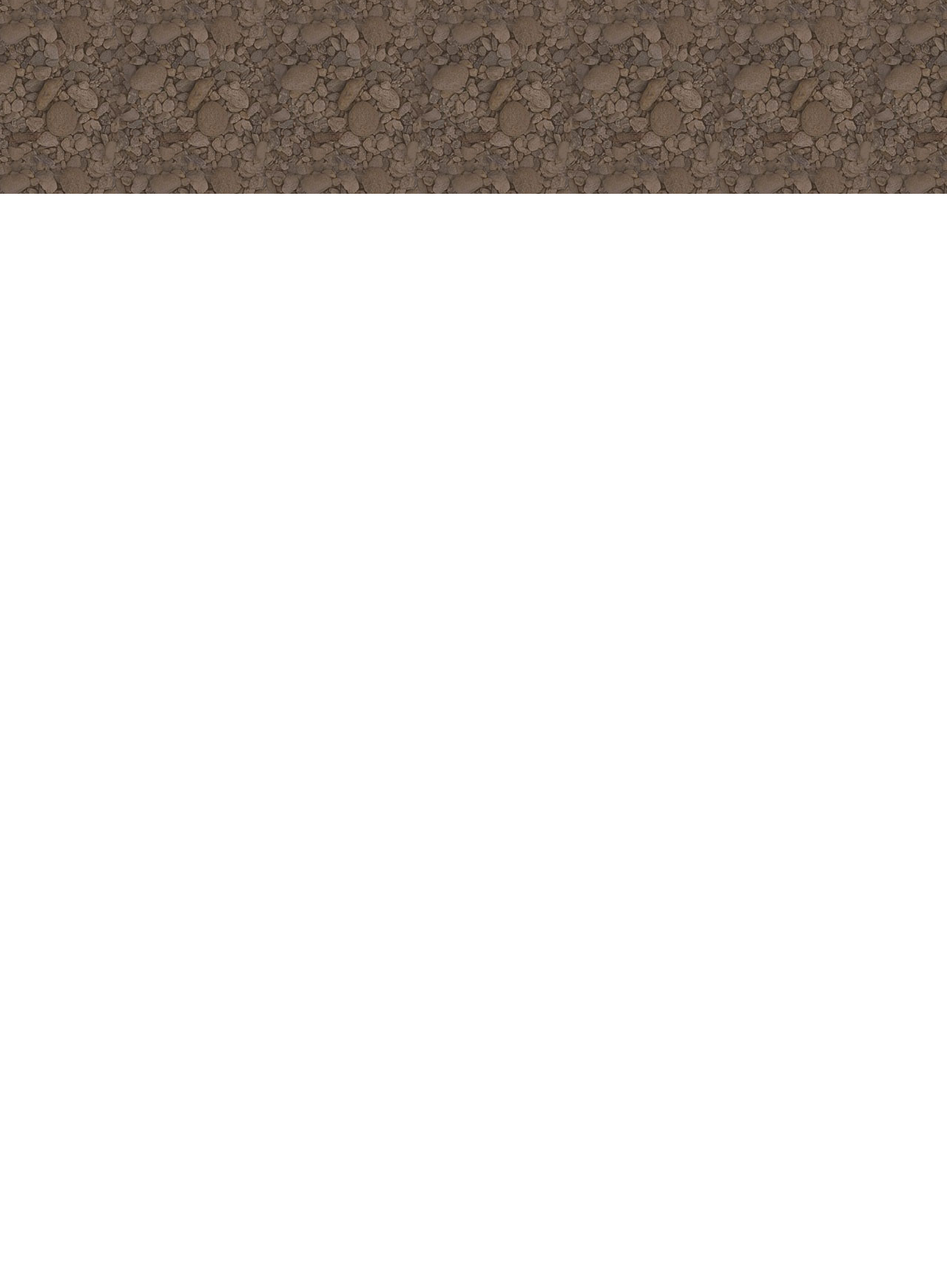
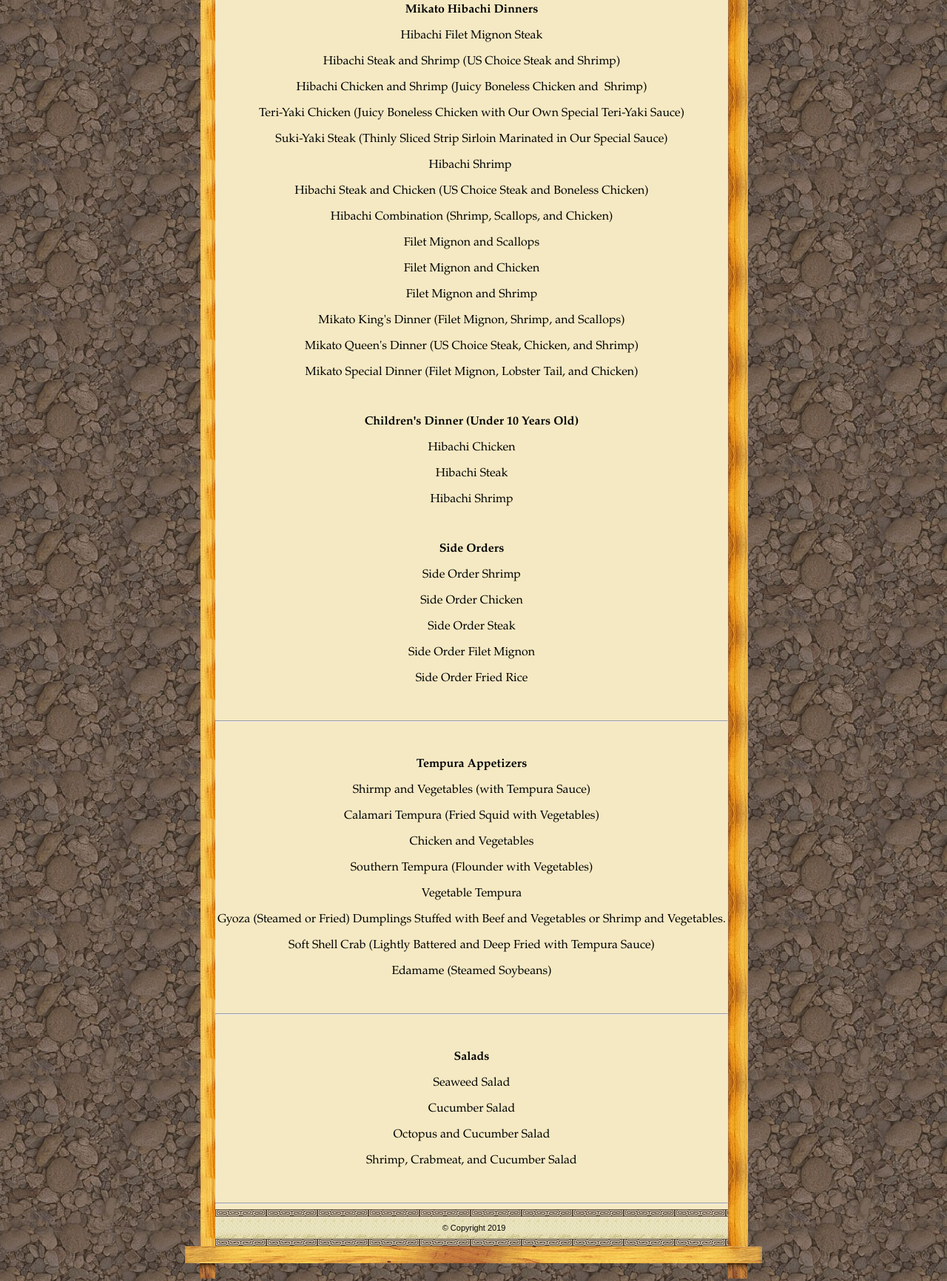
Before and after one commit to walterlee7/mikato, a website: page build/hibachi-menu.html in a window 1280 px wide. Shown: the part 538-2270 px from the top of the page at 74% size. Before the commit the page ends 800 px from the top, so only its background shows below. Drawn offline with Linux system fonts and the light colour scheme.

Commit message:
hibachi menu cleanup

```diff
--- a/build/hibachi-menu.html
+++ b/build/hibachi-menu.html
@@ -107,159 +107,113 @@
                     </tr>
                 </table>
 
-                <!-- <table id="table-bottom" background="img/content-bg.gif">
+                <table id="table-bottom">
                     <tr>
                         <td>
                             <br>
                             <p>
-                                <font class="Title_Content">Hibachi Menu</font><br>
-                                <p align="center">&nbsp;</p>
-                                <p align="center">&nbsp;</p>
+                                <p class="Title_Content">Hibachi Menu</p>
+                                <br>
                                 <hr />
-                                <p align="center">&nbsp;</p>
-                                <p align="center"><span
-                                        style="font-family: &#039;book antiqua&#039;, palatino; font-size: medium;"><strong>DINNER
+                                <p><span style="font-family: Book Antiqua, Palatino, serif; font-size: medium;"><strong>DINNER
                                             - APPETIZERS - SALADS</strong></span></p>
-                                <p align="center">&nbsp;</p>
-                                <p align="center"><span
-                                        style="font-family: &#039;book antiqua&#039;, palatino; font-size: medium;">ALL
+                                <p>&nbsp;</p>
+                                <p><span style="font-family: Book Antiqua, Palatino, serif; font-size: medium;">ALL
                                         ENTREES come with Soup, Salad, Vegetables, Fried Rice, and Dessert.</span></p>
-                                <p align="center">&nbsp;</p>
-                                <p align="center">&nbsp;</p>
-                                <p align="center">&nbsp;</p>
                                 <hr />
-                                <p align="center">&nbsp;</p>
-                                <p align="center"><span
-                                        style="font-family: &#039;book antiqua&#039;, palatino; font-size: medium;"><strong>Mikato
+                                <p><span style="font-family: Book Antiqua, Palatino, serif; font-size: medium;"><strong>Mikato
                                             Hibachi Dinners</strong></span></p>
-                                <p align="center"><span
-                                        style="font-family: &#039;book antiqua&#039;, palatino; font-size: medium;">Hibachi
+                                <p><span style="font-family: Book Antiqua, Palatino, serif; font-size: medium;">Hibachi
                                         Filet Mignon Steak</span></p>
-                                <p align="center"><span
-                                        style="font-family: &#039;book antiqua&#039;, palatino; font-size: medium;">Hibachi
+                                <p><span style="font-family: Book Antiqua, Palatino, serif; font-size: medium;">Hibachi
                                         Steak and Shrimp (US Choice Steak and Shrimp)</span></p>
-                                <p align="center"><span
-                                        style="font-family: &#039;book antiqua&#039;, palatino; font-size: medium;">Hibachi
+                                <p><span style="font-family: Book Antiqua, Palatino, serif; font-size: medium;">Hibachi
                                         Chicken and Shrimp (Juicy Boneless Chicken and&nbsp; Shrimp)</span></p>
-                                <p align="center"><span
-                                        style="font-family: &#039;book antiqua&#039;, palatino; font-size: medium;">Teri-Yaki
+                                <p><span style="font-family: Book Antiqua, Palatino, serif; font-size: medium;">Teri-Yaki
                                         Chicken (Juicy Boneless Chicken with Our Own Special Teri-Yaki Sauce)</span></p>
-                                <p align="center"><span
-                                        style="font-family: &#039;book antiqua&#039;, palatino; font-size: medium;">Suki-Yaki
+                                <p><span style="font-family: Book Antiqua, Palatino, serif; font-size: medium;">Suki-Yaki
                                         Steak (Thinly Sliced Strip Sirloin Marinated in Our Special Sauce)</span></p>
-                                <p align="center"><span
-                                        style="font-family: &#039;book antiqua&#039;, palatino; font-size: medium;">Hibachi
+                                <p><span style="font-family: Book Antiqua, Palatino, serif; font-size: medium;">Hibachi
                                         Shrimp&nbsp;</span></p>
-                                <p align="center"><span
-                                        style="font-family: &#039;book antiqua&#039;, palatino; font-size: medium;">Hibachi
+                                <p><span style="font-family: Book Antiqua, Palatino, serif; font-size: medium;">Hibachi
                                         Steak and Chicken (US Choice Steak and Boneless Chicken)</span></p>
-                                <p align="center"><span
-                                        style="font-family: &#039;book antiqua&#039;, palatino; font-size: medium;">Hibachi
+                                <p><span style="font-family: Book Antiqua, Palatino, serif; font-size: medium;">Hibachi
                                         Combination (Shrimp, Scallops, and Chicken)</span></p>
-                                <p align="center"><span
-                                        style="font-family: &#039;book antiqua&#039;, palatino; font-size: medium;">Filet
+                                <p><span style="font-family: Book Antiqua, Palatino, serif; font-size: medium;">Filet
                                         Mignon and Scallops</span></p>
-                                <p align="center"><span
-                                        style="font-family: &#039;book antiqua&#039;, palatino; font-size: medium;">Filet
+                                <p><span style="font-family: Book Antiqua, Palatino, serif; font-size: medium;">Filet
                                         Mignon and Chicken</span></p>
-                                <p align="center"><span
-                                        style="font-family: &#039;book antiqua&#039;, palatino; font-size: medium;">Filet
+                                <p><span style="font-family: Book Antiqua, Palatino, serif; font-size: medium;">Filet
                                         Mignon and Shrimp</span></p>
-                                <p align="center"><span
-                                        style="font-family: &#039;book antiqua&#039;, palatino; font-size: medium;">Mikato
+                                <p><span style="font-family: Book Antiqua, Palatino, serif; font-size: medium;">Mikato
                                         King&#039;s Dinner (Filet Mignon, Shrimp, and Scallops)</span></p>
-                                <p align="center"><span
-                                        style="font-family: &#039;book antiqua&#039;, palatino; font-size: medium;">Mikato
+                                <p><span style="font-family: Book Antiqua, Palatino, serif; font-size: medium;">Mikato
                                         Queen&#039;s Dinner (US Choice Steak, Chicken, and Shrimp)</span></p>
-                                <p align="center"><span
-                                        style="font-family: &#039;book antiqua&#039;, palatino; font-size: medium;">Mikato
+                                <p><span style="font-family: Book Antiqua, Palatino, serif; font-size: medium;">Mikato
                                         Special Dinner (Filet Mignon, Lobster Tail, and Chicken)</span></p>
-                                <p align="center">&nbsp;</p>
-                                <p align="center"><span
-                                        style="font-family: &#039;book antiqua&#039;, palatino; font-size: medium;"><strong>Children&#039;s
+                                <p>&nbsp;</p>
+                                <p><span style="font-family: Book Antiqua, Palatino, serif; font-size: medium;"><strong>Children&#039;s
                                             Dinner (Under 10 Years Old)</strong></span></p>
-                                <p align="center"><span
-                                        style="font-family: &#039;book antiqua&#039;, palatino; font-size: medium;">Hibachi
+                                <p><span style="font-family: Book Antiqua, Palatino, serif; font-size: medium;">Hibachi
                                         Chicken</span></p>
-                                <p align="center"><span
-                                        style="font-family: &#039;book antiqua&#039;, palatino; font-size: medium;">Hibachi
+                                <p><span style="font-family: Book Antiqua, Palatino, serif; font-size: medium;">Hibachi
                                         Steak</span></p>
-                                <p align="center"><span
-                                        style="font-family: &#039;book antiqua&#039;, palatino; font-size: medium;">Hibachi
+                                <p><span style="font-family: Book Antiqua, Palatino, serif; font-size: medium;">Hibachi
                                         Shrimp</span></p>
-                                <p align="center">&nbsp;</p>
-                                <p align="center"><span
-                                        style="font-family: &#039;book antiqua&#039;, palatino; font-size: medium;"><strong>Side
+                                <p>&nbsp;</p>
+                                <p><span style="font-family: Book Antiqua, Palatino, serif; font-size: medium;"><strong>Side
                                             Orders</strong></span></p>
-                                <p align="center"><span
-                                        style="font-family: &#039;book antiqua&#039;, palatino; font-size: medium;">Side
+                                <p><span style="font-family: Book Antiqua, Palatino, serif; font-size: medium;">Side
                                         Order Shrimp</span></p>
-                                <p align="center"><span
-                                        style="font-family: &#039;book antiqua&#039;, palatino; font-size: medium;">Side
+                                <p><span style="font-family: Book Antiqua, Palatino, serif; font-size: medium;">Side
                                         Order Chicken</span></p>
-                                <p align="center"><span
-                                        style="font-family: &#039;book antiqua&#039;, palatino; font-size: medium;">Side
+                                <p><span style="font-family: Book Antiqua, Palatino, serif; font-size: medium;">Side
                                         Order Steak</span></p>
-                                <p align="center"><span
-                                        style="font-family: &#039;book antiqua&#039;, palatino; font-size: medium;">Side
+                                <p><span style="font-family: Book Antiqua, Palatino, serif; font-size: medium;">Side
                                         Order Filet Mignon</span></p>
-                                <p align="center"><span
-                                        style="font-family: &#039;book antiqua&#039;, palatino; font-size: medium;">Side
+                                <p><span style="font-family: Book Antiqua, Palatino, serif; font-size: medium;">Side
                                         Order Fried Rice</span></p>
-                                <p align="center">&nbsp;</p>
+                                <p>&nbsp;</p>
                                 <hr />
-                                <p align="center">&nbsp;</p>
-                                <p align="center"><span
-                                        style="font-family: &#039;book antiqua&#039;, palatino; font-size: medium;"><strong>Tempura
+                                <p>&nbsp;</p>
+                                <p><span style="font-family: Book Antiqua, Palatino, serif; font-size: medium;"><strong>Tempura
                                             Appetizers</strong></span></p>
-                                <p align="center"><span
-                                        style="font-family: &#039;book antiqua&#039;, palatino; font-size: medium;">Shirmp
+                                <p><span style="font-family: Book Antiqua, Palatino, serif; font-size: medium;">Shirmp
                                         and Vegetables (with Tempura Sauce)</span></p>
-                                <p align="center"><span
-                                        style="font-family: &#039;book antiqua&#039;, palatino; font-size: medium;">Calamari
+                                <p><span style="font-family: Book Antiqua, Palatino, serif; font-size: medium;">Calamari
                                         Tempura (Fried Squid with Vegetables)</span></p>
-                                <p align="center"><span
-                                        style="font-family: &#039;book antiqua&#039;, palatino; font-size: medium;">Chicken
+                                <p><span style="font-family: Book Antiqua, Palatino, serif; font-size: medium;">Chicken
                                         and Vegetables</span></p>
-                                <p align="center"><span
-                                        style="font-family: &#039;book antiqua&#039;, palatino; font-size: medium;">Southern
+                                <p><span style="font-family: Book Antiqua, Palatino, serif; font-size: medium;">Southern
                                         Tempura (Flounder with Vegetables)</span></p>
-                                <p align="center"><span
-                                        style="font-family: &#039;book antiqua&#039;, palatino; font-size: medium;">Vegetable
+                                <p><span style="font-family: Book Antiqua, Palatino, serif; font-size: medium;">Vegetable
                                         Tempura</span></p>
-                                <p align="center"><span
-                                        style="font-family: &#039;book antiqua&#039;, palatino; font-size: medium;">Gyoza
+                                <p><span style="font-family: Book Antiqua, Palatino, serif; font-size: medium;">Gyoza
                                         (Steamed or Fried) Dumplings Stuffed with Beef and Vegetables or Shrimp and
                                         Vegetables.</span></p>
-                                <p align="center"><span
-                                        style="font-family: &#039;book antiqua&#039;, palatino; font-size: medium;">Soft
+                                <p><span style="font-family: Book Antiqua, Palatino, serif; font-size: medium;">Soft
                                         Shell Crab (Lightly Battered and Deep Fried with Tempura Sauce)</span></p>
-                                <p align="center"><span
-                                        style="font-family: &#039;book antiqua&#039;, palatino; font-size: medium;">Edamame
+                                <p><span style="font-family: Book Antiqua, Palatino, serif; font-size: medium;">Edamame
                                         (Steamed Soybeans)</span></p>
-                                <p align="center">&nbsp;</p>
+                                <p>&nbsp;</p>
                                 <hr />
-                                <p align="center">&nbsp;</p>
-                                <p align="center"><span
-                                        style="font-family: &#039;book antiqua&#039;, palatino; font-size: medium;"><strong>Salads</strong></span>
+                                <p>&nbsp;</p>
+                                <p><span
+                                        style="font-family: Book Antiqua, Palatino, serif; font-size: medium;"><strong>Salads</strong></span>
                                 </p>
-                                <p align="center"><span
-                                        style="font-family: &#039;book antiqua&#039;, palatino; font-size: medium;">Seaweed
+                                <p><span style="font-family: Book Antiqua, Palatino, serif; font-size: medium;">Seaweed
                                         Salad</span></p>
-                                <p align="center"><span
-                                        style="font-family: &#039;book antiqua&#039;, palatino; font-size: medium;">Cucumber
+                                <p><span style="font-family: Book Antiqua, Palatino, serif; font-size: medium;">Cucumber
                                         Salad</span></p>
-                                <p align="center"><span
-                                        style="font-family: &#039;book antiqua&#039;, palatino; font-size: medium;">Octopus
+                                <p><span style="font-family: Book Antiqua, Palatino, serif; font-size: medium;">Octopus
                                         and Cucumber Salad</span></p>
-                                <p align="center"><span
-                                        style="font-family: &#039;book antiqua&#039;, palatino; font-size: medium;">Shrimp,
+                                <p><span style="font-family: Book Antiqua, Palatino, serif; font-size: medium;">Shrimp,
                                         Crabmeat, and Cucumber Salad</span></p>
-                                <p align="center">&nbsp;</p>
+                                <p>&nbsp;</p>
                                 <hr />
                         </td>
                     </tr>
-                </table> -->
+                </table>
 
                 <table id="table-footer" background="img/footer-bg.gif">
                     <tr>
```
Also changed, not shown: build/sushi-bar.html (+1 -1 lines).
